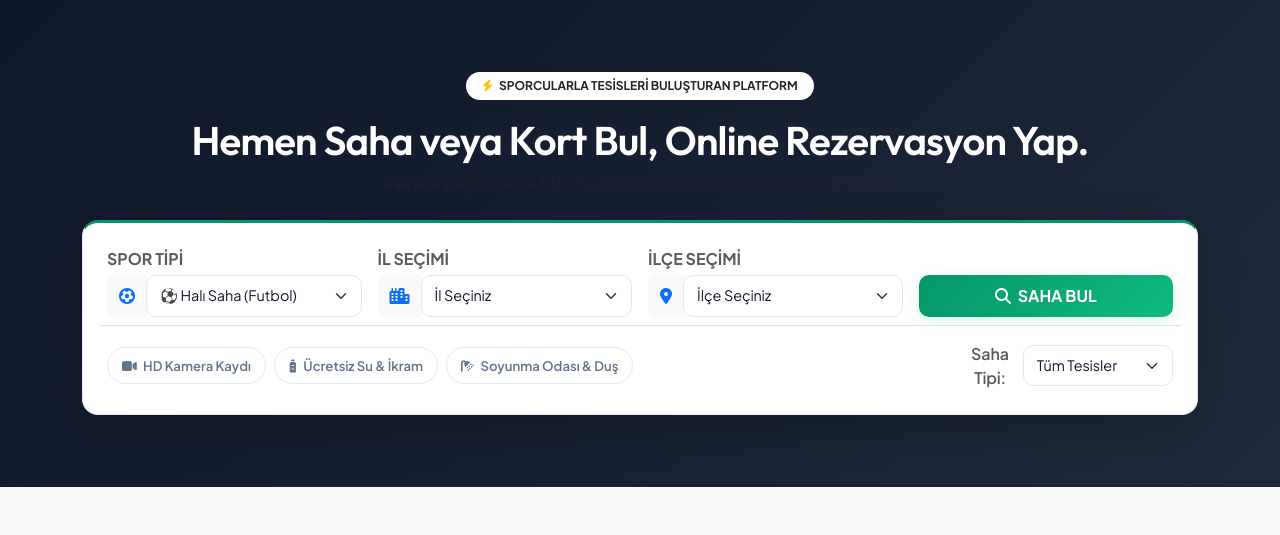
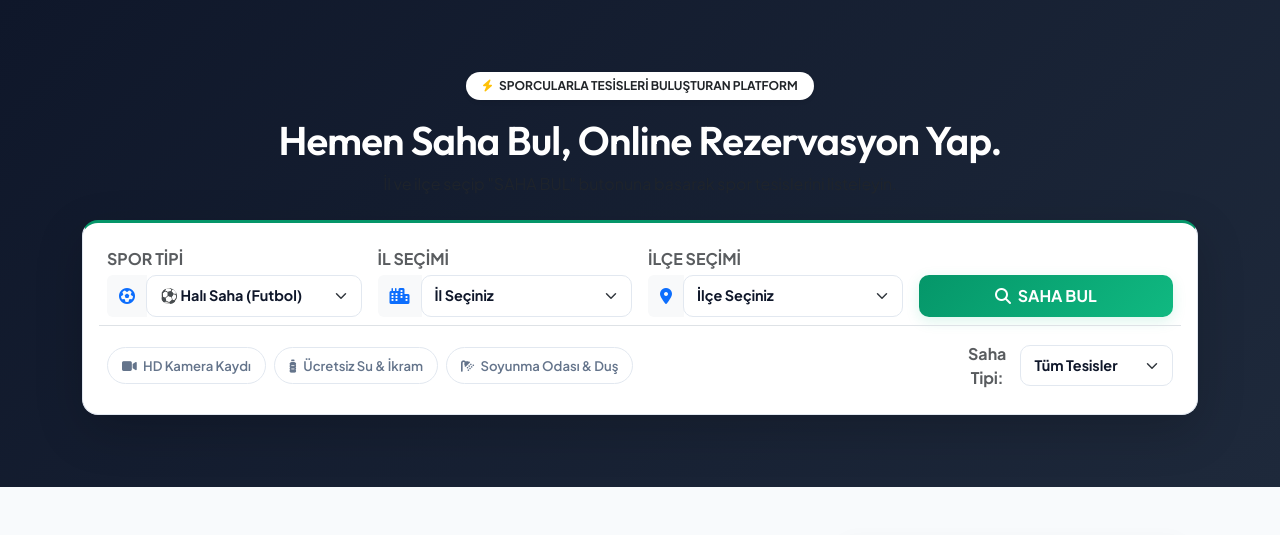
Before and after one commit to Sefabd/halisaha-randevu, a PHP site: page / in a window 1280 px wide. Shown: the part 75-610 px from the top of the page. Run offline with PHP 8.4, Linux system fonts and the light colour scheme.

Commit message:
fix: Add sport_type API filtering for basketball/tennis, dynamic field icons, uppercase contact name pre-fill, persistent DB team choice, and removed KORT text

```diff
--- a/index.php
+++ b/index.php
@@ -1,5 +1,5 @@
 <?php
-// index.php - SporNet PRO Online Spor Tesisleri & Kort Kiralama Portalı
+// index.php - SporNet PRO Online Spor Tesisleri Kiralama Portalı
 if (session_status() === PHP_SESSION_NONE) {
     session_start();
 }
@@ -8,13 +8,14 @@ $selected_district = $_SESSION['district'] ?? '';
 $is_logged_in = isset($_SESSION['user_role']);
 $current_team = $is_logged_in ? ($_SESSION['user_team'] ?? 'neutral') : 'neutral';
 $user_name = $_SESSION['user_name'] ?? ($_SESSION['owner_name'] ?? null);
+$user_name_upper = $user_name ? mb_strtoupper($user_name, 'UTF-8') : '';
 ?>
 <!DOCTYPE html>
 <html lang="tr" data-team="<?php echo htmlspecialchars($current_team); ?>">
 <head>
     <meta charset="UTF-8">
     <meta name="viewport" content="width=device-width, initial-scale=1.0">
-    <title>SahaNet PRO - Online Spor Tesisleri & Kort Kiralama Portalı</title>
+    <title>SahaNet PRO - Online Spor Tesisleri Kiralama Portalı</title>
 
     <!-- Google Fonts & Icons -->
     <link href="https://fonts.googleapis.com/css2?family=Plus+Jakarta+Sans:wght@400;500;600;700&family=Outfit:wght@600;700;800&display=swap" rel="stylesheet">
@@ -55,7 +56,7 @@ $user_name = $_SESSION['user_name'] ?? ($_SESSION['owner_name'] ?? null);
                     <option value="neutral" <?php echo $current_team === 'neutral' ? 'selected' : ''; ?>>🟢⚪ Yeşil</option>
                 </select>
 
-                <span class="badge bg-light text-dark border p-2"><i class="fa-solid fa-user text-primary me-1"></i> <?php echo htmlspecialchars($user_name); ?></span>
+                <span class="badge bg-light text-dark border p-2"><i class="fa-solid fa-user text-primary me-1"></i> <?php echo htmlspecialchars($user_name_upper); ?></span>
                 <a href="api/auth.php?action=logout" class="btn btn-sm btn-outline-danger rounded-3" title="Çıkış Yap"><i class="fa-solid fa-right-from-bracket"></i> Çıkış</a>
             <?php else: ?>
                 <a href="login.php" class="btn btn-team btn-sm rounded-3">
@@ -72,10 +73,10 @@ $user_name = $_SESSION['user_name'] ?? ($_SESSION['owner_name'] ?? null);
         <span class="badge bg-white text-dark rounded-pill px-3 py-2 fs-7 mb-3 fw-bold shadow-sm">
             <i class="fa-solid fa-bolt text-warning me-1"></i> SPORCULARLA TESİSLERİ BULUŞTURAN PLATFORM
         </span>
-        <h1 class="display-6 fw-extrabold mb-2">Hemen Saha veya Kort Bul, Online Rezervasyon Yap.</h1>
+        <h1 class="display-6 fw-extrabold mb-2">Hemen Saha Bul, Online Rezervasyon Yap.</h1>
         <p class="text-muted fs-6 mb-4 max-w-700 mx-auto">İl ve ilçe seçip "SAHA BUL" butonuna basarak spor tesislerini listeleyin.</p>
 
-        <!-- YÜZEN 3'LÜ ARAMA KUTUSU (VARSYILAN FUTBOL/HALI SAHA SEÇİLİ) -->
+        <!-- YÜZEN 3'LÜ ARAMA KUTUSU -->
         <div class="minimal-card p-4 max-w-950 mx-auto shadow-lg text-dark bg-white">
             <form onsubmit="executeSearch(event)" class="row g-3 align-items-center">
 
@@ -84,7 +85,7 @@ $user_name = $_SESSION['user_name'] ?? ($_SESSION['owner_name'] ?? null);
                     <label class="form-label text-muted fs-8 fw-bold mb-1 text-uppercase text-start d-block">SPOR TİPİ</label>
                     <div class="input-group">
                         <span class="input-group-text bg-light border-0"><i class="fa-solid fa-futbol text-primary"></i></span>
-                        <select class="form-select border-0 bg-light" id="searchSportType">
+                        <select class="form-select border-0 bg-light fw-bold text-dark" id="searchSportType">
                             <option value="Halı Saha" selected>⚽ Halı Saha (Futbol)</option>
                             <option value="Basketbol Sahası">🏀 Basketbol Sahası</option>
                             <option value="Tenis Kortu">🎾 Tenis Kortu</option>
@@ -98,7 +99,7 @@ $user_name = $_SESSION['user_name'] ?? ($_SESSION['owner_name'] ?? null);
                     <label class="form-label text-muted fs-8 fw-bold mb-1 text-uppercase text-start d-block">İL SEÇİMİ</label>
                     <div class="input-group">
                         <span class="input-group-text bg-light border-0"><i class="fa-solid fa-city text-primary"></i></span>
-                        <select class="form-select border-0 bg-light" id="portalCity" onchange="onCityChange()">
+                        <select class="form-select border-0 bg-light fw-bold text-dark" id="portalCity" onchange="onCityChange()">
                             <option value="" disabled selected>İl Seçiniz</option>
                             <option value="İstanbul">İstanbul</option>
                             <option value="Ankara">Ankara</option>
@@ -114,7 +115,7 @@ $user_name = $_SESSION['user_name'] ?? ($_SESSION['owner_name'] ?? null);
                     <label class="form-label text-muted fs-8 fw-bold mb-1 text-uppercase text-start d-block">İLÇE SEÇİMİ</label>
                     <div class="input-group">
                         <span class="input-group-text bg-light border-0"><i class="fa-solid fa-location-dot text-primary"></i></span>
-                        <select class="form-select border-0 bg-light" id="portalDistrict">
+                        <select class="form-select border-0 bg-light fw-bold text-dark" id="portalDistrict">
                             <option value="" disabled selected>İlçe Seçiniz</option>
                         </select>
                     </div>
@@ -127,7 +128,7 @@ $user_name = $_SESSION['user_name'] ?? ($_SESSION['owner_name'] ?? null);
                     </button>
                 </div>
 
-                <!-- EKSTRA FİLTRE PILL'LERİ -->
+                <!-- EKSTRA FİLTRE PILL'LERİ VE ŞIK YÜKSEK KONTRASTLI SAHA TİPİ SEÇİCİ -->
                 <div class="col-12 border-top pt-3 mt-2">
                     <div class="d-flex flex-wrap align-items-center justify-content-between gap-2 fs-7">
                         <div class="d-flex flex-wrap align-items-center gap-2">
@@ -142,10 +143,10 @@ $user_name = $_SESSION['user_name'] ?? ($_SESSION['owner_name'] ?? null);
                             </div>
                         </div>
 
-                        <!-- SAHA TİPİ (AÇIK / KAPALI) -->
+                        <!-- SAHA TİPİ SEÇİCİ (YÜKSEK KONTRAST FIX) -->
                         <div class="d-flex align-items-center gap-2">
-                            <span class="text-muted fw-semibold fs-8">Saha Tipi:</span>
-                            <select class="form-select form-select-sm border-0 bg-light max-w-140" id="filterFieldCover">
+                            <span class="text-muted fw-bold fs-8">Saha Tipi:</span>
+                            <select class="form-select form-select-sm border border-secondary border-opacity-25 bg-white fw-bold text-dark max-w-150" id="filterFieldCover">
                                 <option value="Tümü">Tüm Tesisler</option>
                                 <option value="Kapalı">🏢 Kapalı Saha</option>
                                 <option value="Açık">☀️ Açık Saha</option>
@@ -165,7 +166,7 @@ $user_name = $_SESSION['user_name'] ?? ($_SESSION['owner_name'] ?? null);
 
         <div class="row g-4">
 
-            <!-- LEFT COLUMN (70%): SCROLLABLE STACKED FACILITY CARDS WITH INLINE ACCORDION DRAWER -->
+            <!-- LEFT COLUMN (70%): SCROLLABLE STACKED FACILITY CARDS -->
             <div class="col-lg-8">
                 <div class="d-flex justify-content-between align-items-center mb-3">
                     <h4 class="fw-bold text-dark mb-0 fs-5">
@@ -223,7 +224,7 @@ $user_name = $_SESSION['user_name'] ?? ($_SESSION['owner_name'] ?? null);
 
 </div>
 
-<!-- Modal: GİRİŞ YAPMALISINIZ UYARI MODALI (Kayıt Olmadan Randevu Almayı Engeller) -->
+<!-- Modal: GİRİŞ YAPMALISINIZ UYARI MODALI -->
 <div class="modal fade" id="authRequiredModal" tabindex="-1" aria-hidden="true">
     <div class="modal-dialog modal-dialog-centered modal-sm">
         <div class="modal-content text-center p-4">
@@ -261,7 +262,7 @@ $user_name = $_SESSION['user_name'] ?? ($_SESSION['owner_name'] ?? null);
                         </div>
                         <div class="col-md-6">
                             <label class="form-label text-muted fs-7 fw-semibold">KAPTAN / YETKİLİ AD SOYAD *</label>
-                            <input type="text" class="form-control" name="contact_name" required placeholder="Ahmet Yılmaz">
+                            <input type="text" class="form-control fw-bold text-dark" name="contact_name" id="modalContactName" value="<?php echo htmlspecialchars($user_name_upper); ?>" required>
                         </div>
                         <div class="col-md-6">
                             <label class="form-label text-muted fs-7 fw-semibold">TELEFON NUMARASI *</label>
@@ -327,7 +328,7 @@ $user_name = $_SESSION['user_name'] ?? ($_SESSION['owner_name'] ?? null);
                     </div>
                     <div class="mb-3">
                         <label class="form-label text-muted fs-7 fw-semibold">TAKIM KAPTANI AD SOYAD *</label>
-                        <input type="text" class="form-control" id="facSubCaptain" required placeholder="Ahmet Yılmaz">
+                        <input type="text" class="form-control fw-bold" id="facSubCaptain" value="<?php echo htmlspecialchars($user_name_upper); ?>" required>
                     </div>
                     <div class="mb-3">
                         <label class="form-label text-muted fs-7 fw-semibold">TELEFON *</label>
@@ -398,6 +399,7 @@ async function loadFacilities() {
     const city = document.getElementById('portalCity').value;
     const districtSelect = document.getElementById('portalDistrict').value;
     const district = (!districtSelect || districtSelect === 'Tüm İlçeler' || districtSelect === 'İlçe Seçiniz') ? '' : districtSelect;
+    const sportType = document.getElementById('searchSportType').value;
 
     document.getElementById('summaryLocation').innerText = `${city} / ${districtSelect || 'Tüm İlçeler'}`;
 
@@ -407,7 +409,7 @@ async function loadFacilities() {
     if (document.getElementById('pillShower').classList.contains('active')) filterPills += `<span class="badge bg-primary bg-opacity-10 text-primary border me-1">🚿 Duş</span>`;
     document.getElementById('summaryFilters').innerHTML = filterPills || `<span class="badge bg-light text-dark border">Tüm Tesisler</span>`;
 
-    const res = await fetch(`api/facility.php?action=list_public&city=${encodeURIComponent(city)}&district=${encodeURIComponent(district)}`);
+    const res = await fetch(`api/facility.php?action=list_public&city=${encodeURIComponent(city)}&district=${encodeURIComponent(district)}&sport_type=${encodeURIComponent(sportType)}`);
     const json = await res.json();
 
     const listContainer = document.getElementById('stackedFacilitiesList');
@@ -417,7 +419,7 @@ async function loadFacilities() {
         document.getElementById('facilityCountBadge').innerText = `${currentFacilities.length} Tesis Bulundu`;
 
         if (currentFacilities.length === 0) {
-            listContainer.innerHTML = `<div class="minimal-card p-5 text-center text-muted">Seçilen il/ilçede kayıtlı tesis bulunamadı. Lütfen başka bir il veya ilçe seçiniz.</div>`;
+            listContainer.innerHTML = `<div class="minimal-card p-5 text-center text-muted">Seçilen kriterlerde kayıtlı tesis bulunamadı. Lütfen başka bir spor tipi, il veya ilçe seçiniz.</div>`;
             return;
         }
 
@@ -434,12 +436,16 @@ async function loadFacilities() {
                     </div>
                 </div>
 
-                <!-- Clean Field Badges (AÇIK / KAPALI SAHA AYRIMI) -->
+                <!-- Clean Field Badges (KORT YAZISI SİLİNDİ - YALNIZCA SAHALAR) -->
                 <div class="d-flex flex-wrap align-items-center gap-2 mb-3">
-                    <span class="text-muted fs-8 fw-bold">SAHALAR & KORTLAR:</span>
+                    <span class="text-muted fs-8 fw-bold">SAHALAR:</span>
                     ${fac.fields.map(f => {
                         const isCovered = f.field_type && f.field_type.includes('Kapalı');
-                        const icon = f.field_name.includes('Basketbol') ? '🏀' : (f.field_name.includes('Tenis') ? '🎾' : '⚽');
+                        let icon = '⚽';
+                        if (f.field_name.includes('Basketbol') || (f.field_type && f.field_type.includes('Basketbol'))) icon = '🏀';
+                        else if (f.field_name.includes('Tenis') || (f.field_type && f.field_type.includes('Tenis'))) icon = '🎾';
+                        else if (f.field_name.includes('Voleybol') || (f.field_type && f.field_type.includes('Voleybol'))) icon = '🏐';
+
                         const coverBadge = isCovered ? '🏢 Kapalı' : '☀️ Açık';
                         return `<span class="badge bg-light text-dark border fs-8">${icon} ${escapeHtml(f.field_name)} <span class="text-muted">(${coverBadge})</span> <strong class="text-primary">(₺${parseFloat(f.hourly_fee).toLocaleString('tr-TR')})</strong></span>`;
                     }).join('')}
@@ -462,7 +468,7 @@ async function loadFacilities() {
                     </button>
                 </div>
 
-                <!-- INLINE SLIDE-DOWN ACCORDION RESERVATION DRAWER (TESİS ADI ÇIKARILDI) -->
+                <!-- INLINE SLIDE-DOWN ACCORDION RESERVATION DRAWER -->
                 <div id="drawer-fac-${fac.id}" class="facility-accordion-drawer d-none">
                     <div class="d-flex justify-content-between align-items-center mb-3">
                         <h6 class="fw-bold text-dark mb-0"><i class="fa-solid fa-clock text-primary me-1"></i> Uygun Saat Seçimi</h6>
@@ -516,12 +522,15 @@ async function renderInlineDrawerTimeline(facId) {
         hours.push((realH < 10 ? '0' : '') + realH + ':00');
     }
 
-    let hHtml = `<table class="table table-borderless text-center align-middle m-0 fs-8"><thead class="border-bottom text-muted"><tr><th class="text-start">SAHA / KORT</th>`;
+    let hHtml = `<table class="table table-borderless text-center align-middle m-0 fs-8"><thead class="border-bottom text-muted"><tr><th class="text-start">SAHA</th>`;
     hours.forEach(h => hHtml += `<th>${h}</th>`);
     hHtml += `</tr></thead><tbody>`;
 
     fac.fields.forEach(field => {
-        const icon = field.field_name.includes('Basketbol') ? '🏀' : (field.field_name.includes('Tenis') ? '🎾' : '⚽');
+        let icon = '⚽';
+        if (field.field_name.includes('Basketbol') || (field.field_type && field.field_type.includes('Basketbol'))) icon = '🏀';
+        else if (field.field_name.includes('Tenis') || (field.field_type && field.field_type.includes('Tenis'))) icon = '🎾';
+
         hHtml += `<tr><td class="fw-bold text-dark text-start py-2">${icon} ${escapeHtml(field.field_name)}</td>`;
 
         hours.forEach(h => {
@@ -545,7 +554,6 @@ async function renderInlineDrawerTimeline(facId) {
     document.getElementById(`timeline-container-${facId}`).innerHTML = hHtml;
 }
 
-// KAYIT / GİRİŞ OLMADAN RANDEVU ALMAYI ENGELLEME KONTROLÜ
 function handleSlotClick(facId, fieldId, fieldName, date, time, fee) {
     if (!IS_LOGGED_IN) {
         new bootstrap.Modal(document.getElementById('authRequiredModal')).show();
```
Also changed, not shown: api/auth.php (+25 -12 lines), api/facility.php (+71 -52 lines).
